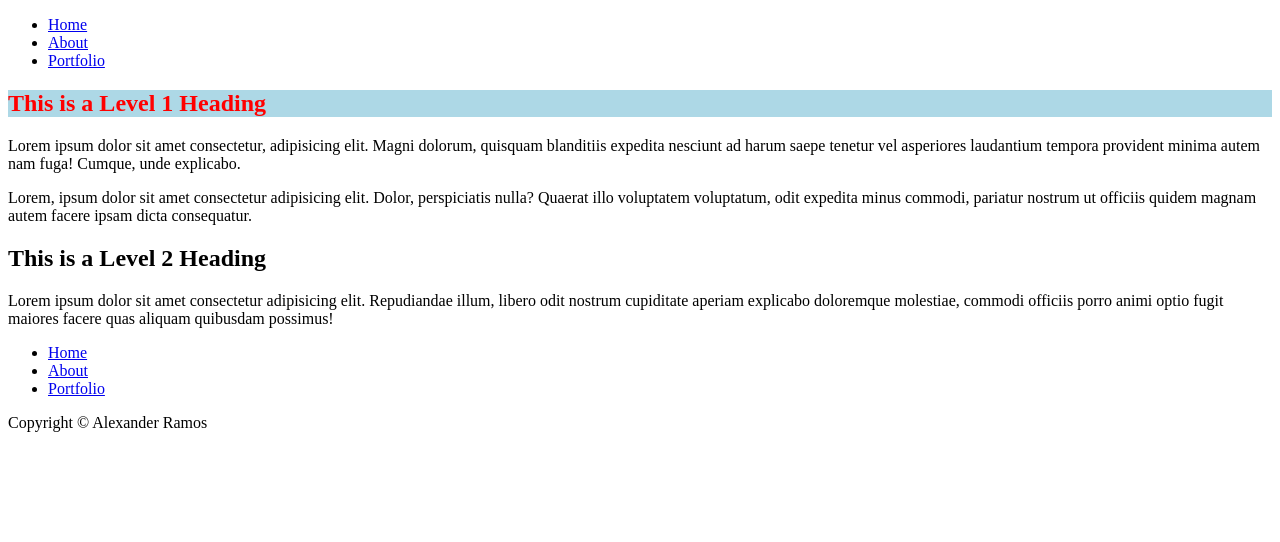
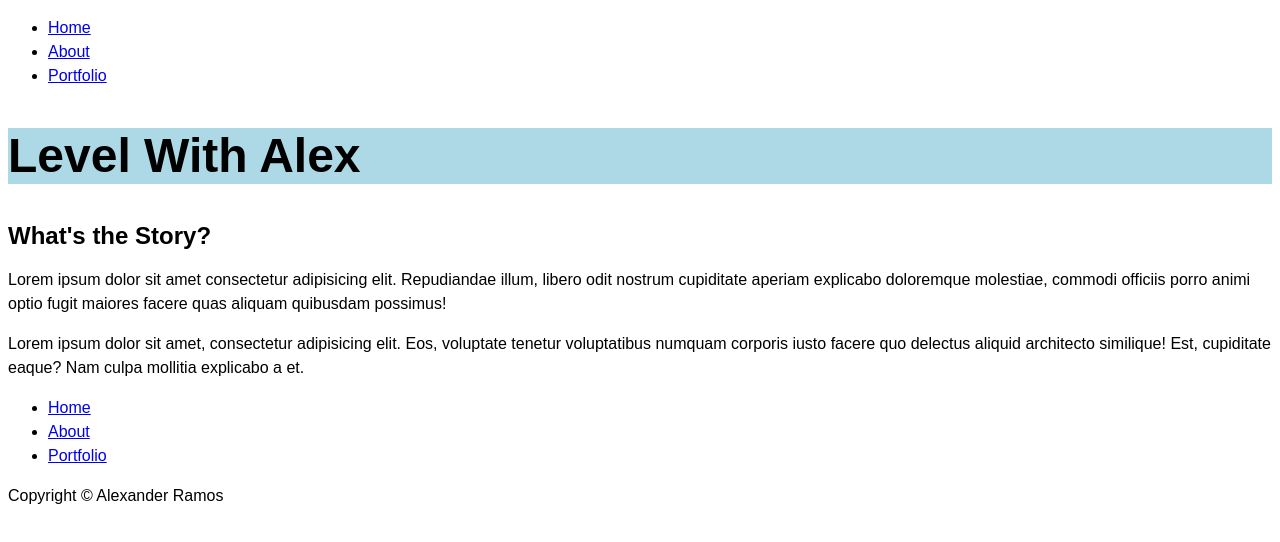
Before and after one commit to alexramos17/website, a plain HTML site: page index.html in a window 1280 px wide. Drawn offline with Linux system fonts and the light colour scheme.

Commit message:
Updating CSS

```diff
--- a/css/styles.css
+++ b/css/styles.css
@@ -1,4 +1,20 @@
+/* Content box is the default box size. Border box is the one that makes it less chunky. */
+*,
+*::before,
+*::after {
+  box-sizing: inherit;
+}
+
+html {
+  box-sizing: border-box;
+  font-size: 100%;
+  font-family: Arial, Helvetica, sans-serif;
+  line-height: 1.5rem;
+}
+
 h1 {
-  color: red;
+  color: black;
   background-color: lightblue;
+  font-size: 3rem;
+  line-height: 3.5rem;
 }
--- a/index.html
+++ b/index.html
@@ -18,13 +18,12 @@
         </header>
         <main>
             <section>
-                <h1>This is a Level 1 Heading</h1>
-                <p>Lorem ipsum dolor sit amet consectetur, adipisicing elit. Magni dolorum, quisquam blanditiis expedita nesciunt ad harum saepe tenetur vel asperiores laudantium tempora provident minima autem nam fuga! Cumque, unde explicabo.</p>
-                <p>Lorem, ipsum dolor sit amet consectetur adipisicing elit. Dolor, perspiciatis nulla? Quaerat illo voluptatem voluptatum, odit expedita minus commodi, pariatur nostrum ut officiis quidem magnam autem facere ipsam dicta consequatur.</p>
+                <h1>Level With Alex</h1>
             </section>
             <section>
-                <h2>This is a Level 2 Heading</h2>
+                <h2>What's the Story?</h2>
                 <p>Lorem ipsum dolor sit amet consectetur adipisicing elit. Repudiandae illum, libero odit nostrum cupiditate aperiam explicabo doloremque molestiae, commodi officiis porro animi optio fugit maiores facere quas aliquam quibusdam possimus!</p>
+                <p>Lorem ipsum dolor sit amet, consectetur adipisicing elit. Eos, voluptate tenetur voluptatibus numquam corporis iusto facere quo delectus aliquid architecto similique! Est, cupiditate eaque? Nam culpa mollitia explicabo a et.</p>
             </section>
         </main>
         <footer>
```
Also changed, not shown: about.html (+1 -0 lines), portfolio.html (+1 -0 lines).
